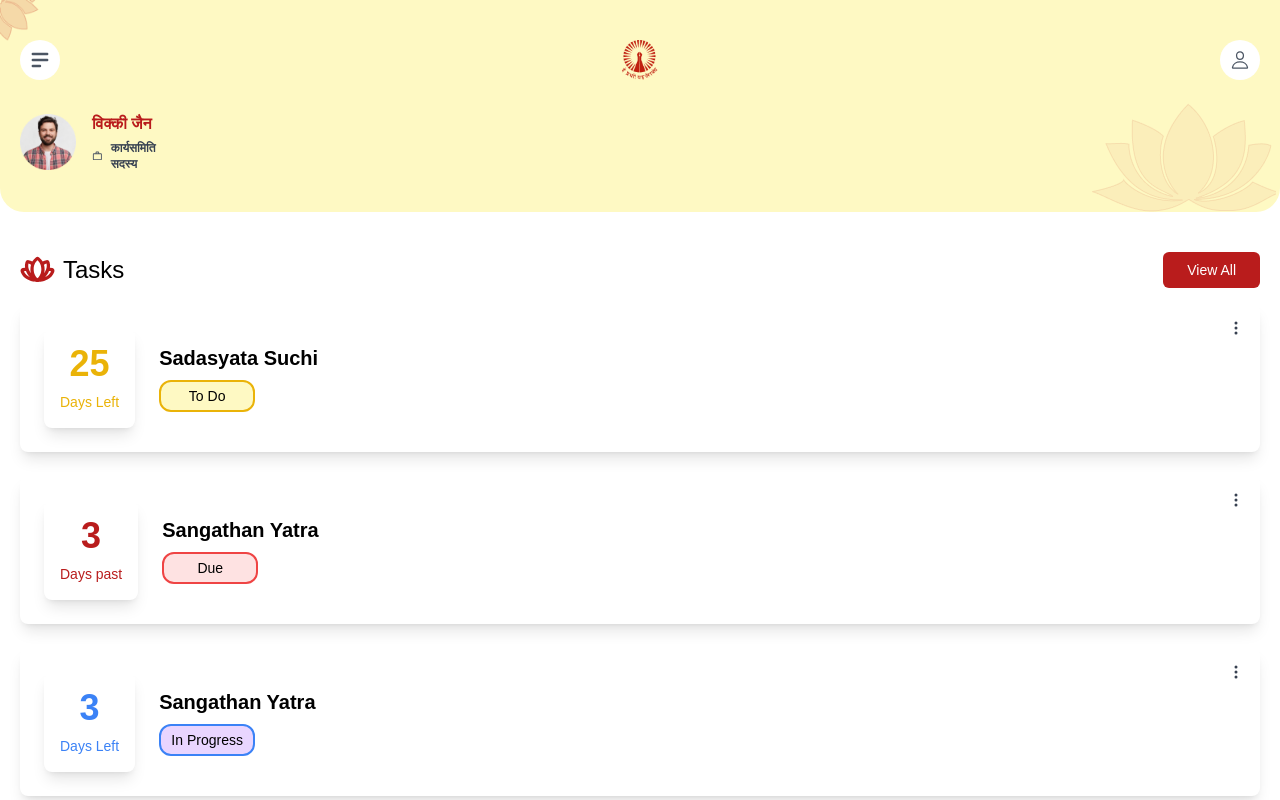
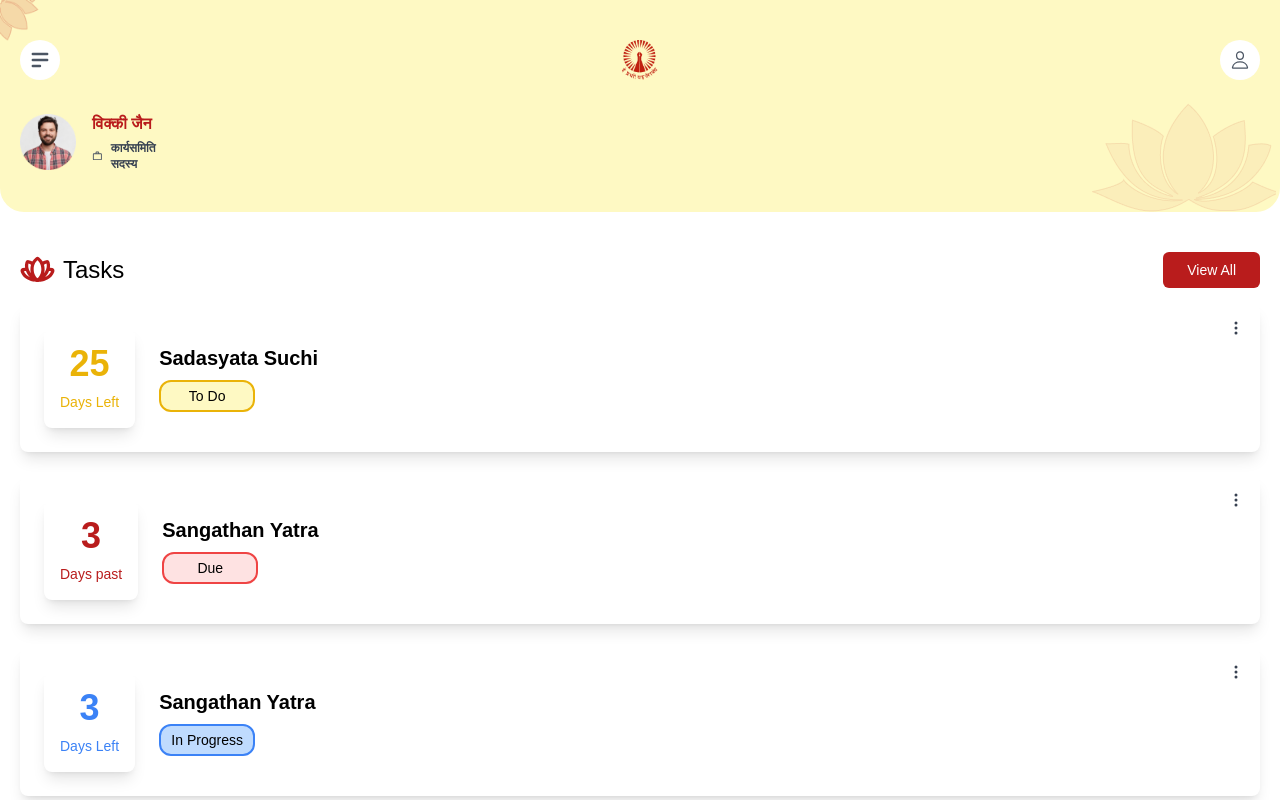
Before and after one commit to SrijaAdhya12/assignment, a React (Vite) app in the folder client/: page / in a window 1280 px wide. Shown: the top 800 px of the page. Built offline with nearby package versions, Linux system fonts and the light colour scheme.

Commit message:
fix: task box

```diff
--- a/client/src/components/Taskbox.jsx
+++ b/client/src/components/Taskbox.jsx
@@ -38,7 +38,7 @@ const Taskbox = () => {
               </div>
               <div className='flex flex-col gap-2'>
                   <h3 className='text-xl font-semibold'>Sangathan Yatra</h3>
-                  <div className='text-sm justify-center items-center bg-purple-200 border-blue-500 border-2 rounded-xl text-center w-24 py-1'>
+                  <div className='text-sm justify-center items-center bg-blue-200 border-blue-500 border-2 rounded-xl text-center w-24 py-1'>
                       In Progress
                   </div>
               </div>
```
